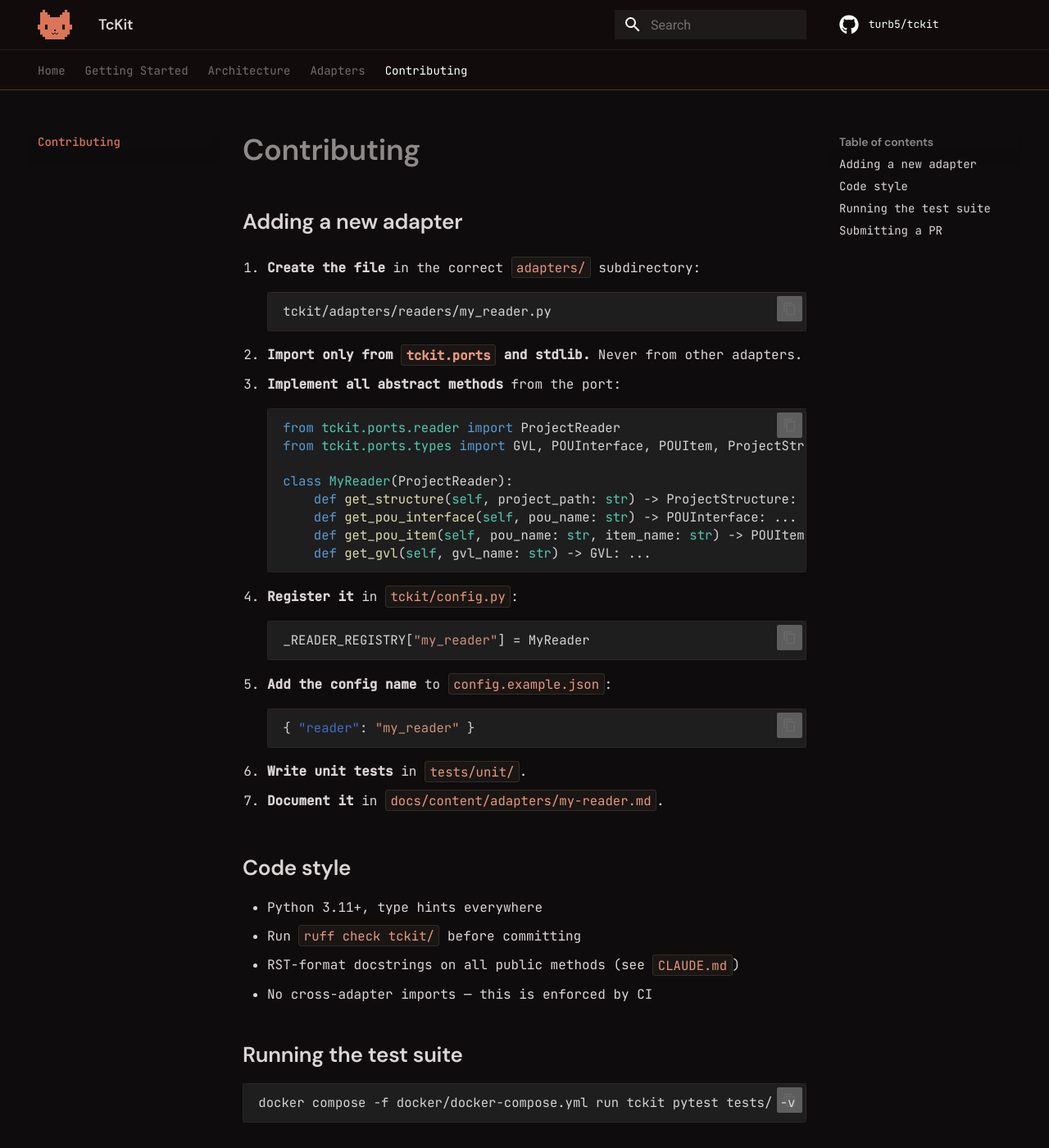
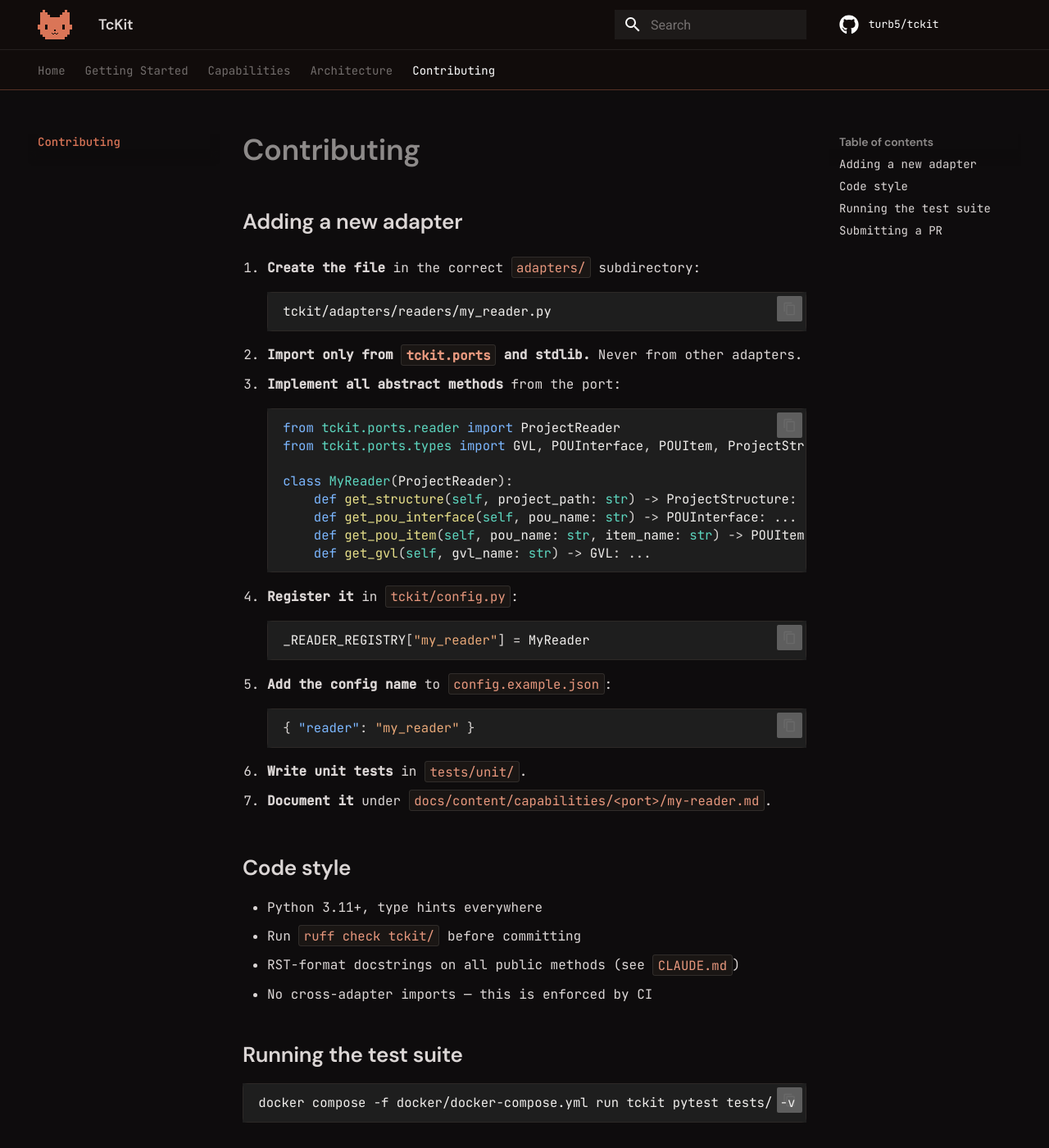
Before and after one commit to georgeturneruk/tckit, an MkDocs documentation site: the page built from docs/content/contributing.md, in a window 1280 px wide and 1400 px high. Shown: the whole window at 82% size. Built offline with MkDocs 1.6.1 and Material for MkDocs 9.7.7, drawn with Linux system fonts in a browser that asks for light colours; some web fonts are replaced; comment, search, counter and statistics services are not loaded.

Commit message:
docs: rewrite README and docs around context engineering (#12)
Replaces the open-loop / closed-loop framing with one grounded in
Anthropic's published guidance on context rot, just-in-time retrieval,
and high-signal tool design. Each of the six TcKit ports is presented
as the answer to a specific failure mode that surfaces when an LLM
works on TwinCAT projects without it.

- New tagline focused on the read/write/build/test surface
- "Why TcKit" + "What it solves" tables with linked Anthropic sources
- Per-capability blocks naming the methods and the rationale
- Drop Phase 1-4 status labels in favour of Complete / In progress /
  Planned
- Mkdocs nav restructured: each adapter now lives under its port
  (Capabilities -> ProjectReader -> xml_reader, etc.)
- ports.md split into six per-port overview pages
- Light text in admonitions for the dark theme
- Brighter syntax highlighting palette
- White copy-to-clipboard icon
- Logo shown in mobile header

Co-authored-by: George Turner <turb5@users.noreply.github.com>

```diff
--- a/docs/content/contributing.md
+++ b/docs/content/contributing.md
@@ -33,7 +33,7 @@
 
 6. **Write unit tests** in `tests/unit/`.
 
-7. **Document it** in `docs/content/adapters/my-reader.md`.
+7. **Document it** under `docs/content/capabilities/<port>/my-reader.md`.
 
 ## Code style
 
--- a/docs/content/stylesheets/extra.css
+++ b/docs/content/stylesheets/extra.css
@@ -54,6 +54,7 @@
 
   /* Admonitions */
   --md-admonition-bg-color:     #1a1614;
+  --md-admonition-fg-color:     rgba(250,245,244,0.87);
 
   /* Warm grays for borders and dividers */
   --md-default-border-color:    rgba(213,208,207,0.12);
@@ -124,6 +125,13 @@
   width: auto;
 }
 
+/* Material hides the logo on mobile by default — show it. */
+.md-header__button.md-logo {
+  display: inline-block;
+  padding: 0.4rem;
+  margin: 0.2rem;
+}
+
 /* ---------------------------------------------------------------------------
    Navigation
 --------------------------------------------------------------------------- */
@@ -182,6 +190,27 @@
   background-color: rgba(218,117,87,0.05);
 }
 
+/* Admonitions — force light text in body and title for the dark theme */
+.md-typeset .admonition,
+.md-typeset details {
+  background-color: #1a1614;
+  border-color: rgba(213,208,207,0.12);
+  color: rgba(250,245,244,0.87);
+}
+
+.md-typeset .admonition > *:not(.admonition-title):not(summary),
+.md-typeset details > *:not(.admonition-title):not(summary),
+.md-typeset .admonition p,
+.md-typeset details p {
+  color: rgba(250,245,244,0.87);
+}
+
+.md-typeset .admonition-title,
+.md-typeset summary {
+  color: rgba(250,245,244,0.95);
+  background-color: rgba(255,255,255,0.04);
+}
+
 /* Horizontal rules */
 .md-typeset hr {
   border-color: rgba(213,208,207,0.12);
@@ -196,13 +225,15 @@
   color: rgba(250,245,244,0.4);
 }
 
-/* Copy-to-clipboard button — visible against dark code background */
+/* Copy-to-clipboard button — white so it stands out against the dark code background */
 .md-clipboard {
-  color: rgba(250,245,244,0.3);
+  color: #ffffff;
+  opacity: 0.85;
 }
 
 .md-clipboard:hover {
-  color: rgba(250,245,244,0.8);
+  color: #ffffff;
+  opacity: 1;
 }
 
 /* Prevent black text leaking through on table cells and other elements */
@@ -217,32 +248,33 @@
 }
 
 /* ---------------------------------------------------------------------------
-   Syntax highlighting — VS Code Dark+ palette
-   Background: #1e1e1e, default text: #d4d4d4
+   Syntax highlighting — brighter palette tuned for the warm dark theme
+   Background: #1e1e1e, default text bumped to #f0eeec for stronger contrast
 --------------------------------------------------------------------------- */
 
 .md-typeset pre > code,
 .highlight code,
 .highlight {
   background-color: #1e1e1e !important;
-  color: #d4d4d4;
+  color: #f0eeec;
 }
 
-/* Keywords: blue */
+/* Keywords: bright blue */
 .highlight .k,
 .highlight .kd,
 .highlight .kn,
 .highlight .kr,
 .highlight .kt,
-.highlight .kc { color: #569cd6; }
+.highlight .kc,
+.highlight .kp { color: #7cb7ff; }
 
-/* Built-ins and type names: teal */
+/* Built-ins and type names: bright teal */
 .highlight .nb,
 .highlight .nc,
 .highlight .nn,
-.highlight .bp { color: #4ec9b0; }
+.highlight .bp { color: #5dd6bf; }
 
-/* Strings: muted orange */
+/* Strings: warm orange */
 .highlight .s,
 .highlight .s1,
 .highlight .s2,
@@ -254,42 +286,55 @@
 .highlight .se,
 .highlight .sh,
 .highlight .ss,
-.highlight .sx { color: #ce9178; }
+.highlight .sx { color: #e8a878; }
 
-/* Comments: green */
+/* Comments: green, softened */
 .highlight .c,
 .highlight .c1,
 .highlight .cm,
 .highlight .cs,
 .highlight .cp,
-.highlight .cpf { color: #6a9955; font-style: italic; }
+.highlight .cpf { color: #8bc77a; font-style: italic; }
 
-/* Numbers: light green */
+/* Numbers: pale green */
 .highlight .m,
 .highlight .mi,
 .highlight .mf,
 .highlight .mh,
 .highlight .mo,
 .highlight .mb,
-.highlight .il { color: #b5cea8; }
+.highlight .il { color: #c8e6b4; }
 
 /* Functions and method names: yellow */
 .highlight .nf,
-.highlight .fm { color: #dcdcaa; }
+.highlight .fm,
+.highlight .nd { color: #e8e08a; }
 
-/* Decorators / annotations: yellow-ish */
-.highlight .nd { color: #dcdcaa; }
+/* JSON / XML / HTML tag names and attributes — used by JSON keys */
+.highlight .nt,
+.highlight .na { color: #7cb7ff; }
 
-/* Variables / names: default */
+/* Variables / names — explicit so they don't fall back to grey */
 .highlight .n,
-.highlight .nx { color: #d4d4d4; }
+.highlight .nx,
+.highlight .nv,
+.highlight .vi,
+.highlight .vg,
+.highlight .vc { color: #f0eeec; }
 
-/* Operators and punctuation */
+/* Operators, punctuation, generic output — slightly muted but readable */
 .highlight .o,
-.highlight .p { color: #d4d4d4; }
+.highlight .ow,
+.highlight .p,
+.highlight .pi { color: #d8d4d2; }
 
-/* Boolean / None literals */
-.highlight .kp { color: #569cd6; }
+/* Bash command-line tokens (flags, switches) */
+.highlight .nl { color: #e8a878; }
 
-/* Error token — don't make errors invisible */
-.highlight .err { color: #f44747; background-color: transparent; }
+/* Diff / generic markers, when present */
+.highlight .gd { color: #f08080; background-color: rgba(240,128,128,0.08); }
+.highlight .gi { color: #8bc77a; background-color: rgba(139,199,122,0.08); }
+.highlight .gh { color: #7cb7ff; font-weight: 600; }
+
+/* Error token — visible but not alarming */
+.highlight .err { color: #ff6b6b; background-color: transparent; }
--- a/docs/mkdocs.yml
+++ b/docs/mkdocs.yml
@@ -32,16 +32,27 @@
     - Installation: getting-started/installation.md
     - Docker Setup: getting-started/docker-setup.md
     - Bridge Setup: getting-started/bridge-setup.md
+  - Capabilities:
+    - ProjectReader:
+      - Overview: capabilities/project-reader/overview.md
+      - xml_reader: capabilities/project-reader/xml-reader.md
+    - ProjectWriter:
+      - Overview: capabilities/project-writer/overview.md
+      - automation_writer: capabilities/project-writer/automation-writer.md
+    - BuildRunner:
+      - Overview: capabilities/build-runner/overview.md
+      - xae_com_builder: capabilities/build-runner/xae-com-builder.md
+    - TestRunner:
+      - Overview: capabilities/test-runner/overview.md
+      - tcunit_runner: capabilities/test-runner/tcunit-runner.md
+    - DocGenerator:
+      - Overview: capabilities/doc-generator/overview.md
+      - sphinx_generator: capabilities/doc-generator/sphinx-generator.md
+    - DocsSearcher:
+      - Overview: capabilities/docs-searcher/overview.md
+      - beckhoff_infosys: capabilities/docs-searcher/beckhoff-infosys.md
   - Architecture:
     - Overview: architecture/overview.md
-    - Ports: architecture/ports.md
-  - Adapters:
-    - xml reader: adapters/xml-reader.md
-    - automation writer: adapters/automation-writer.md
-    - xae_com builder: adapters/xae-com-builder.md
-    - tcunit runner: adapters/tcunit-runner.md
-    - sphinx generator: adapters/sphinx-generator.md
-    - beckhoff infosys: adapters/beckhoff-infosys.md
   - Contributing: contributing.md
 
 plugins:
```
Also changed, not shown: docs/content/architecture/overview.md (+2 -2 lines), docs/content/architecture/ports.md (deleted, +0 -95 lines), docs/content/capabilities/build-runner/overview.md (added, +17 -0 lines), docs/content/capabilities/doc-generator/overview.md (added, +13 -0 lines), docs/content/capabilities/docs-searcher/overview.md (added, +17 -0 lines), docs/content/capabilities/project-reader/overview.md (added, +26 -0 lines), docs/content/capabilities/project-writer/overview.md (added, +16 -0 lines), docs/content/capabilities/test-runner/overview.md (added, +17 -0 lines), docs/content/index.md (+35 -17 lines), README.md, docs/content/capabilities/build-runner/xae-com-builder.md (renamed from docs/content/adapters/xae-com-builder.md), docs/content/capabilities/doc-generator/sphinx-generator.md (renamed from docs/content/adapters/sphinx-generator.md), docs/content/capabilities/docs-searcher/beckhoff-infosys.md (renamed from docs/content/adapters/beckhoff-infosys.md), docs/content/capabilities/project-reader/xml-reader.md (renamed from docs/content/adapters/xml-reader.md), 2 more files.
